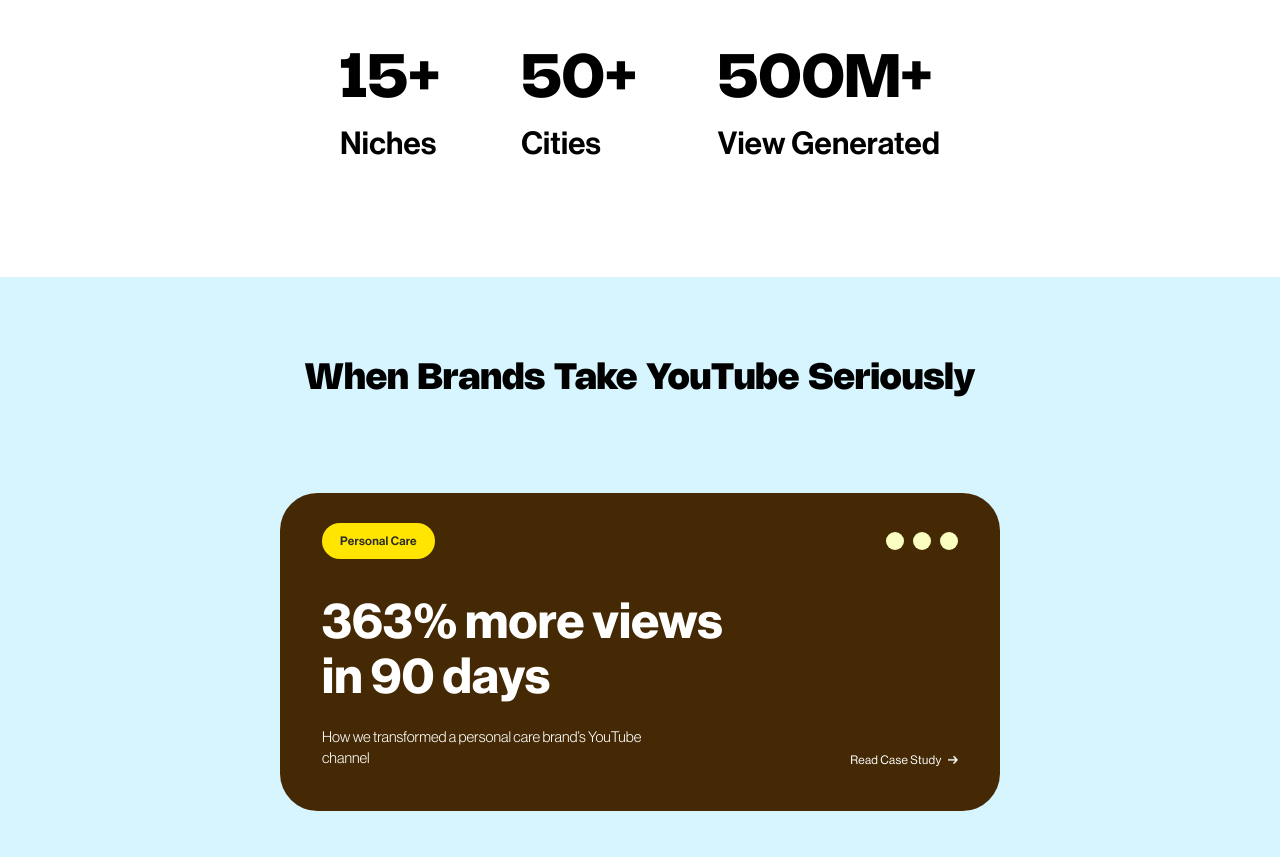
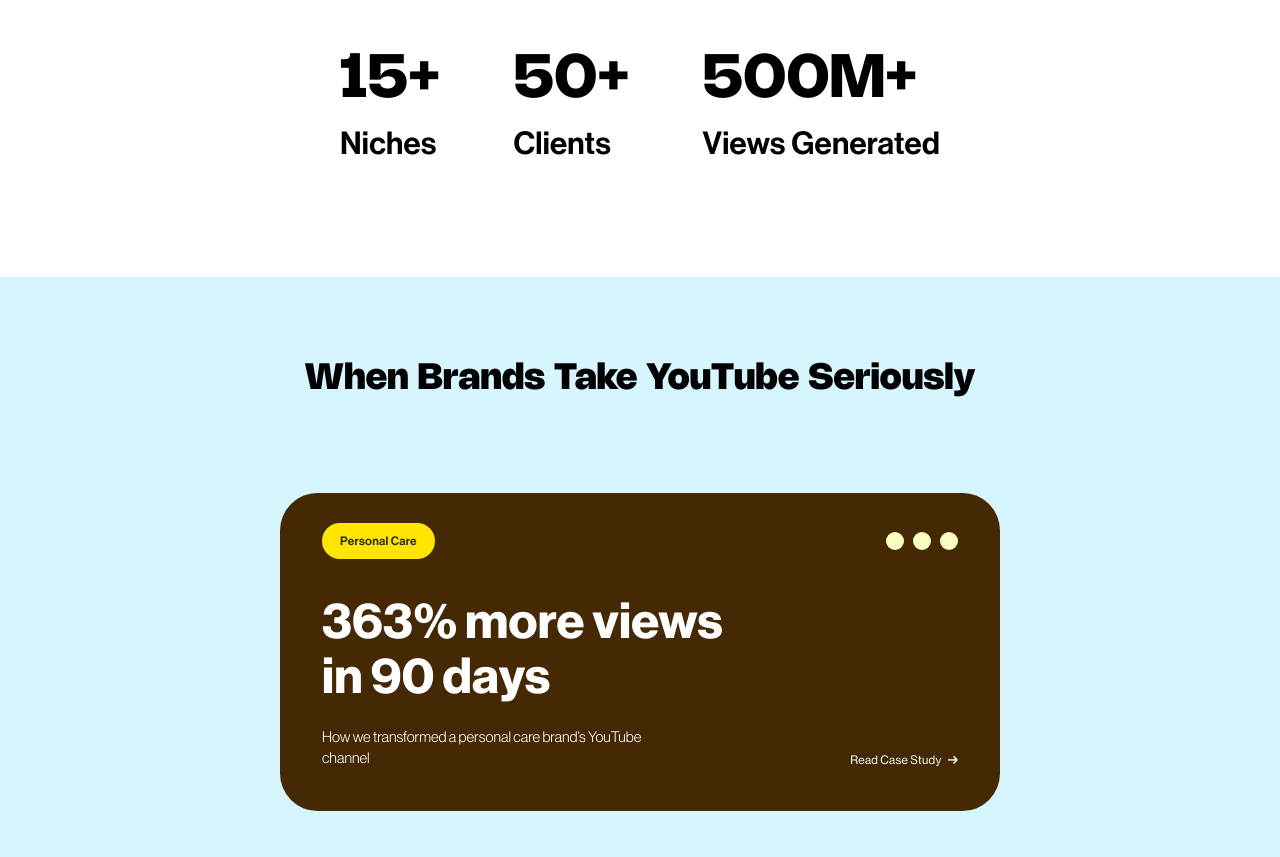
Before and after one commit to A-Coder02/born-21-website, a React (Vite) app: page / in a window 1280 px wide. Shown: the part 800-1657 px from the top of the page. Built offline with nearby package versions, Linux system fonts and the light colour scheme; a web font is replaced by a local one.

Commit message:
made changes in AboutSection

```diff
--- a/src/pages/Home/AboutSection.jsx
+++ b/src/pages/Home/AboutSection.jsx
@@ -16,8 +16,8 @@
 
     const data = [
         { count: 15, title: 'Niches' },
-        { count: 50, title: 'Cities' },
-        { count: 500, title: 'View Generated', unit: 'M' },
+        { count: 50, title: 'Clients' },
+        { count: 500, title: 'Views Generated', unit: 'M' },
     ]
 
 
```
